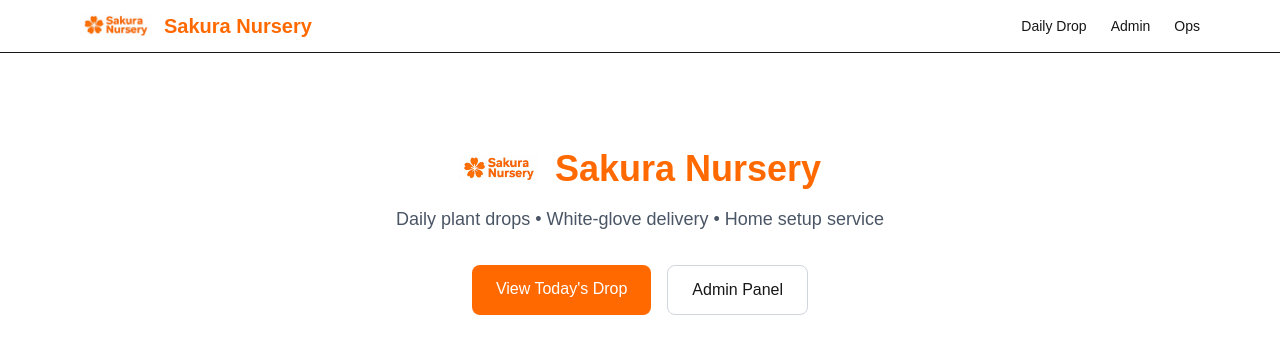
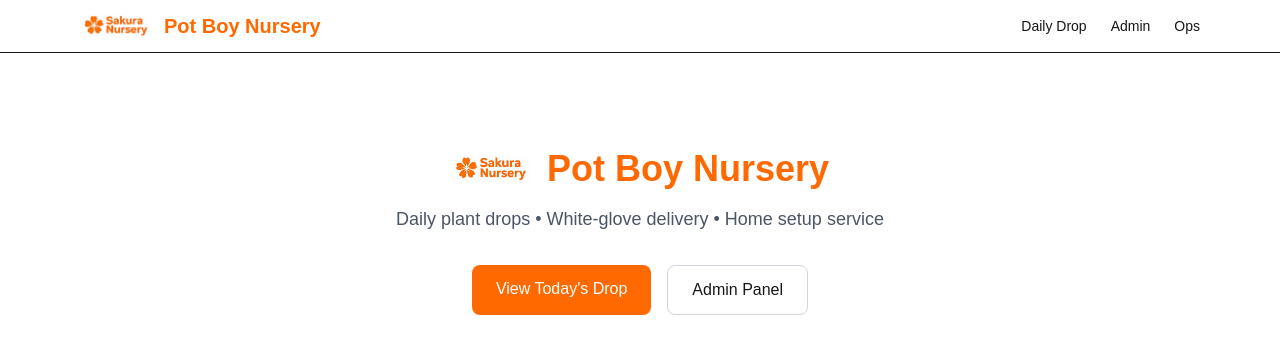
Before and after one commit to Eshwardvp/sakura-nursery-app, a Next.js app: page / in a window 1280 px wide. Shown: the top 354 px of the page. Built offline with nearby package versions, Linux system fonts and the light colour scheme.

Commit message:
chore: rename Sakura to Pot Boy in UI text

```diff
--- a/app/layout.tsx
+++ b/app/layout.tsx
@@ -3,7 +3,7 @@
 import "./globals.css";
 
 export const metadata: Metadata = {
-  title: "Sakura Nursery",
+  title: "Pot Boy Nursery",
   description: "Daily plant drops, white-glove delivery and home setup.",
 };
 
@@ -20,13 +20,13 @@
             <a href="/" className="flex items-center gap-3">
               <Image
                 src="/logo.png"
-                alt="Sakura Nursery"
+                alt="Pot Boy Nursery"
                 width={72}
                 height={72}
                 priority
               />
               <span className="text-xl font-bold text-orange-500">
-                Sakura Nursery
+                Pot Boy Nursery
               </span>
             </a>
 
--- a/app/page.tsx
+++ b/app/page.tsx
@@ -8,13 +8,13 @@
         <div className="flex items-center justify-center gap-4">
           <Image
             src="/logo.png"
-            alt="Sakura Nursery"
+            alt="Pot Boy Nursery"
             width={80}
             height={80}
             priority
           />
           <h1 className="text-4xl font-bold text-orange-500">
-            Sakura Nursery
+            Pot Boy Nursery
           </h1>
         </div>
 
```
